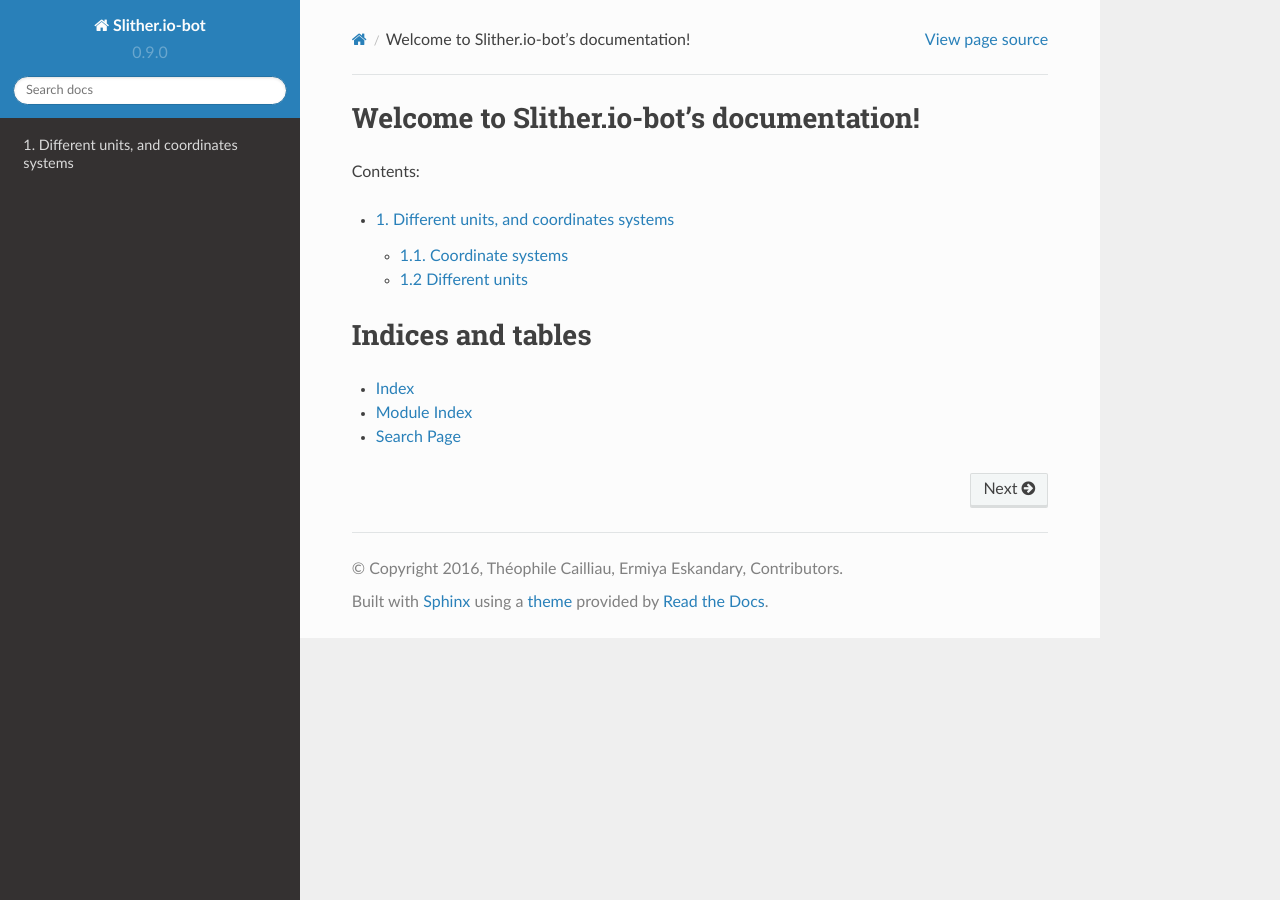
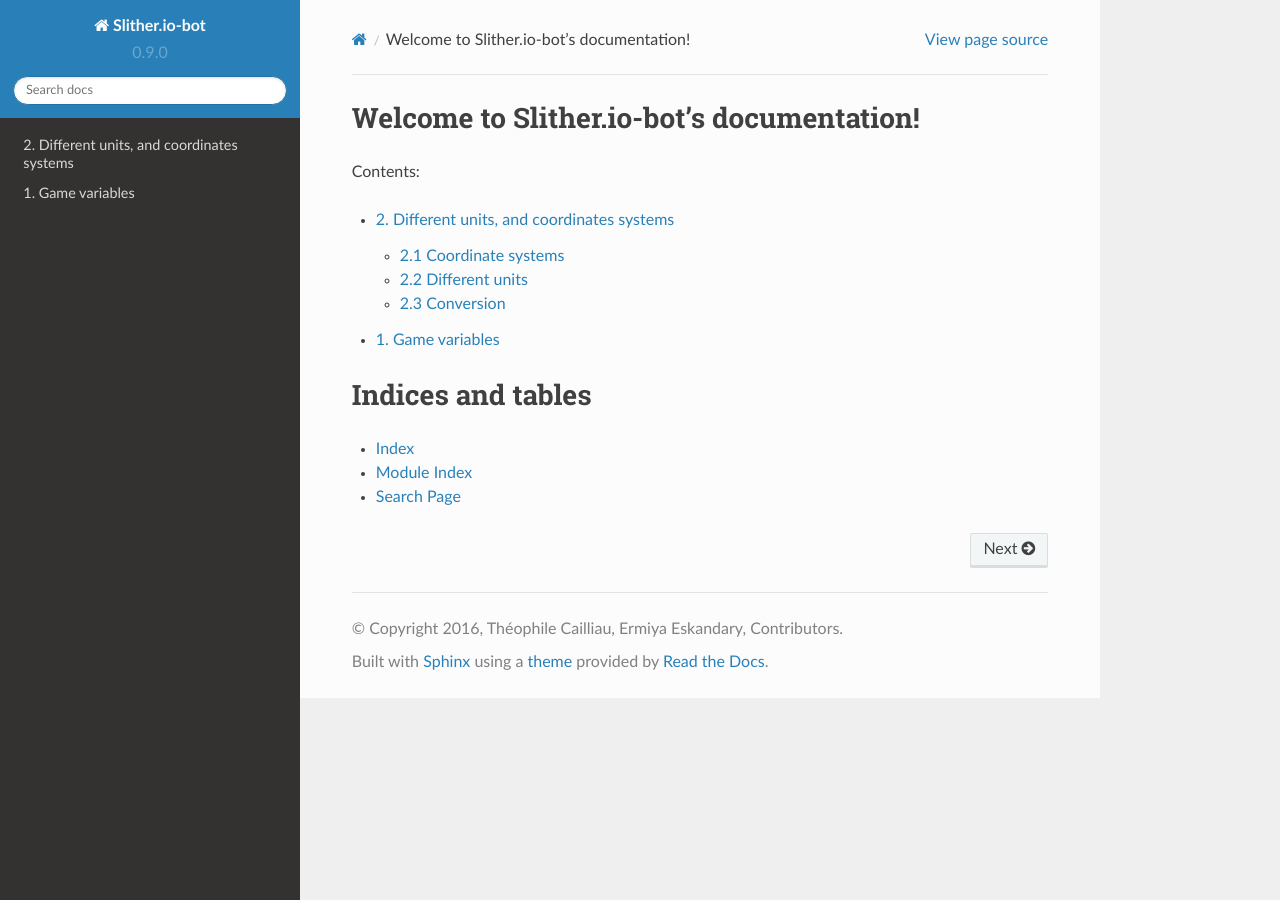
Before and after one commit to ermiyaeskandary/Slither.io-bot, a Sphinx documentation site: the page built from docs/index.rst, in a window 1280 px wide. Built offline with Sphinx 7.4.7 and the Read the Docs theme 2.0.0, drawn with Linux system fonts in a browser that asks for light colours; some of the changed lines change nothing that is shown.

Commit message:
Began conversion docs

```diff
--- a/docs/conversion_algorithms.rst
+++ b/docs/conversion_algorithms.rst
@@ -1,16 +1,16 @@
-1. Different units, and coordinates systems
+2. Different units, and coordinates systems
 *******************************************
 
 Currently, the bot uses multiple coordinates system, and multiple units for each system.
 
-1.1. Coordinate systems
+2.1 Coordinate systems
 ========================
 
 The two systems used rely on an orthogonal set. ``x`` represents the horizontal axis, and ``y`` the vertical axis. Let's consider this configuration (Conf. 1) :
 
 .. image:: http://i.imgur.com/REyG3an.png)
 
-1.1.1. Cartesian coordinates
+2.1.1 Cartesian coordinates
 ----------------------------
 
 These are the most used. As in traditional maths, they are represented by to numbers, each representing the position on an axis. They are represented as ``(x, y)``. ``x`` for the horizontal axis, and ``y`` for the vertical one.
@@ -20,7 +20,7 @@
 * ``A(2, 3)``
 * ``B(-3, 1)``
 
-1.1.2 Polar coordinates
+2.1.2 Polar coordinates
 -----------------------
 
 Less used (and also less popular), these are used to avoid things inside certain angles. They are represented as a number and an angle. They look like this : :math:`(r, \theta)`, where :math:`r` is the distance from the origin, and :math:`\theta` is the angle, in radians, at which the point is, starting at the horizontal axis.
@@ -45,17 +45,70 @@
 
 In the bot, every polar coordinate is converted from cartesian coordinates. Also, we don't use the :math:`r` value, only the angle is important. That helps reducing computing expensiveness. Please refer to the conversion section below.
 
-1.2 Different units
+2.2 Different units
 ========================
 
 There are three main units used for the game. Some of them subdivide into others, but overall, we have three units.
 
-1.2.1 Screen unit
+2.2.1 Screen unit
 -----------------
 
-This is the unit used by the game for mouse input. Basically, they are cartesian coordinates, relative to the browther window. The origin is the top left corner, starting at :math:`(0, 0)`.
+This is the unit used by the game for mouse input. Basically, they are cartesian coordinates, relative to the browther window. The origin can either be at the top left corner, starting at :math:`(0, 0)`, or the center of the window.
 
-1.2.2 Canvas unit
+2.2.2 Canvas unit
 -----------------
 
-This is the unit used by the canvas to draw every elements. As before, cartesian coordinates, origin is the top left corner, but the canvas element doesn't start at screen unit :math:`(0, 0)`. Instead, there is an offset relative to window size. Also, the canvas size has not much to do with window size.
+This is the unit used by the canvas to draw every elements. As before, cartesian coordinates, origin is the top left corner or the canvas center, but the canvas element doesn't start at screen unit :math:`(0, 0)`. Instead, there is an offset relative to window size. Also, the canvas size has not much to do with window size.
+
+On initialization, an array containing the ratio between the canvas size and the window size is created. This ratio is stored inside ``canvasRatio[]``, which is defined as follow :
+
+    var canvasRatio = [window.mc.width / window.ww, window.mc.height /
+        window.hh
+    ]
+
+As you can see, the ratio is the width/height of the canvas (the canvas element is ``window.mc``) divided by the width/height of the screen ( ``window.ww`` or ``window.hh``).
+
+2.2.3 Game unit
+---------------
+
+This is the unit used by the game, and which is present in every objects. It's origin is the top left corner, or, as the previous units, the snake's head position (center of the screen).
+
+2.3 Conversion
+==============
+
+Every part will have a title in the form ``Starting unit -> Result unit``
+
+2.3.1 Screen unit -> Canvas unit
+--------------------------------
+
+The function used for this conversion is this one :
+
+    // Convert screen coordinates to canvas coordinates.
+    screenToCanvas: function(point) {
+        var canvasX = window.csc * (point.x * canvas.canvasRatio[0]) - parseInt(window.mc.style.left);
+        var canvasY = window.csc * (point.y * canvas.canvasRatio[1]) - parseInt(window.mc.style.top);
+        return {
+            x: canvasX,
+            y: canvasY
+        };
+    }
+
+It takes a object as argument, which contain a value ``x`` and a value ``y``, given in screen unit. The object can be defined as follow:
+
+    var point = {
+        x: 100,
+        y: 200
+    }
+
+The conversion process may seem complicated, but it is quite simple.
+Firstly, we multiply the point coordinates and the ratio defined at initialization. (Cf. 2.2.2).
+
+    point.x * canvas.canvasRatio[0]
+
+Then we multiply the result by the canvas scale variable `window.csc <http://slitherio-bot.readthedocs.io/en/docs/game-variables.html`_:
+
+    window.csc * (point.x * canvas.canvasRatio[0])
+
+But, as stated in 2.2.2, there is an offset between the canvas and the screen. We solve this issue by taking it away from the result. However, this offset is defined as a String, thus we need to convert it to an integer. The final result looks like :
+
+    window.csc * (point.x * canvas.canvasRatio[0]) - parseInt(window.mc.style.left);
--- /dev/null
+++ b/docs/game-variables.rst
@@ -0,0 +1,2 @@
+1. Game variables
+*****************
--- a/docs/index.rst
+++ b/docs/index.rst
@@ -12,6 +12,7 @@
    :maxdepth: 2
 
    conversion_algorithms
+   game-variables
 
 Indices and tables
 ==================
```
